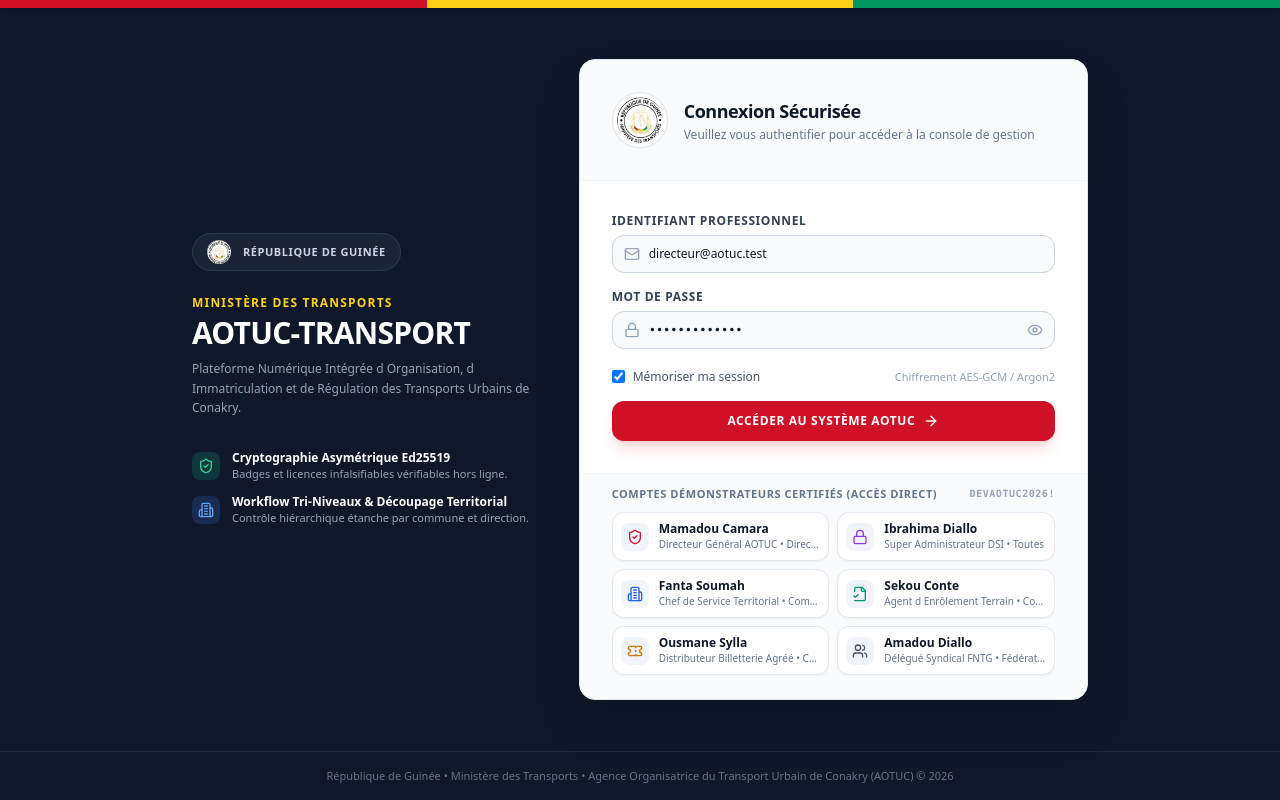
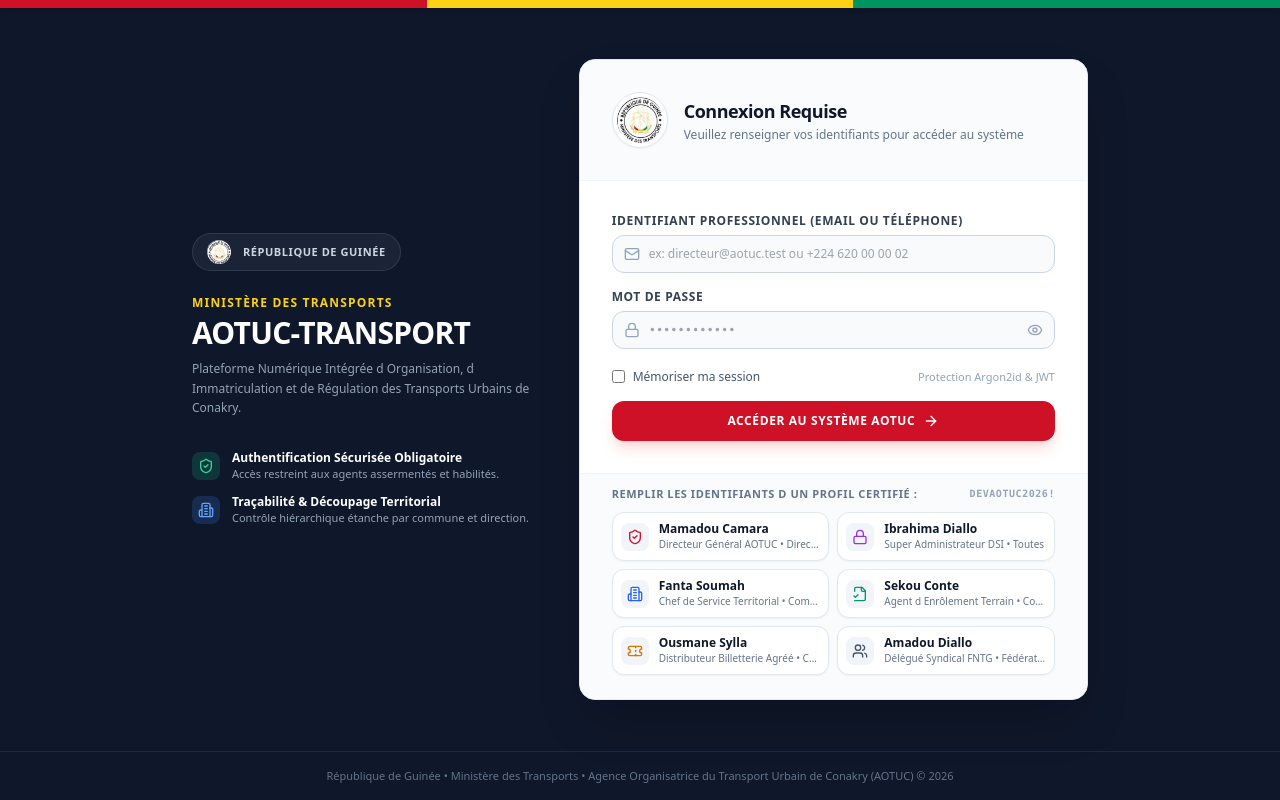
Before and after one commit to sammy280/AOTUC-Transport, a React (Vite) app in the folder web-admin/: page / in a window 1280 px wide. Built offline with nearby package versions, Linux system fonts and the light colour scheme.

Commit message:
fix(auth): enforce strict login requirement with mandatory credential submission

```diff
--- a/web-admin/src/features/auth/LoginView.tsx
+++ b/web-admin/src/features/auth/LoginView.tsx
@@ -11,6 +11,7 @@ import {
   Users,
   Ticket,
   ArrowRight,
+  Info,
 } from 'lucide-react';
 import { UserContext, RoleType } from '../../types';
 
@@ -100,30 +101,35 @@ const DEMO_ACCOUNTS: DemoAccount[] = [
 ];
 
 export const LoginView: React.FC<LoginViewProps> = ({ onLoginSuccess }) => {
-  const [identifier, setIdentifier] = useState('directeur@aotuc.test');
-  const [password, setPassword] = useState('DevAotuc2026!');
+  // Empty initially so the user MUST fill credentials to login
+  const [identifier, setIdentifier] = useState('');
+  const [password, setPassword] = useState('');
   const [showPassword, setShowPassword] = useState(false);
-  const [rememberMe, setRememberMe] = useState(true);
+  const [rememberMe, setRememberMe] = useState(false);
   const [isLoading, setIsLoading] = useState(false);
   const [errorMessage, setErrorMessage] = useState<string | null>(null);
+  const [infoMessage, setInfoMessage] = useState<string | null>(null);
 
   const handleLogin = async (e: React.FormEvent) => {
     e.preventDefault();
     setErrorMessage(null);
 
-    if (!identifier.trim() || !password.trim()) {
-      setErrorMessage('Veuillez renseigner votre identifiant et votre mot de passe.');
+    const cleanIdentifier = identifier.trim();
+    const cleanPassword = password.trim();
+
+    if (!cleanIdentifier || !cleanPassword) {
+      setErrorMessage('Veuillez saisir votre identifiant professionnel et votre mot de passe.');
       return;
     }
 
     setIsLoading(true);
 
     try {
-      // 1. First attempt real backend authentication
+      // 1. Attempt backend authentication
       const response = await fetch('http://localhost:5000/api/v1/auth/login', {
         method: 'POST',
         headers: { 'Content-Type': 'application/json' },
-        body: JSON.stringify({ identifier: identifier.trim(), password: password.trim() }),
+        body: JSON.stringify({ identifier: cleanIdentifier, password: cleanPassword }),
       }).catch(() => null);
 
       if (response && response.ok) {
@@ -138,12 +144,12 @@ export const LoginView: React.FC<LoginViewProps> = ({ onLoginSuccess }) => {
           roleLabel: 'Directeur Général AOTUC',
           communeName: apiUser?.communeName || 'Direction Générale',
           communeId: apiUser?.communeId || null,
-          email: apiUser?.email || identifier,
+          email: apiUser?.email || cleanIdentifier,
           phoneNumber: apiUser?.phoneNumber,
         };
 
         if (rememberMe) {
-          localStorage.setItem('aotuc_auth_token', accessToken || 'mock-token');
+          localStorage.setItem('aotuc_auth_token', accessToken || 'token-session');
           localStorage.setItem('aotuc_user', JSON.stringify(loggedUser));
         }
 
@@ -151,14 +157,14 @@ export const LoginView: React.FC<LoginViewProps> = ({ onLoginSuccess }) => {
         return;
       }
 
-      // 2. Fallback to Local Certified Demo Match (offline/standalone dev mode)
+      // 2. Demo credentials matching
       const matchedDemo = DEMO_ACCOUNTS.find(
         (acc) =>
-          acc.email.toLowerCase() === identifier.trim().toLowerCase() ||
-          acc.phone.replace(/\s+/g, '') === identifier.replace(/\s+/g, '')
+          acc.email.toLowerCase() === cleanIdentifier.toLowerCase() ||
+          acc.phone.replace(/\s+/g, '') === cleanIdentifier.replace(/\s+/g, '')
       );
 
-      if (matchedDemo && password.trim() === 'DevAotuc2026!') {
+      if (matchedDemo && cleanPassword === 'DevAotuc2026!') {
         const loggedUser: UserContext = {
           id: `usr-${matchedDemo.role.toLowerCase()}`,
           name: matchedDemo.name,
@@ -179,9 +185,9 @@ export const LoginView: React.FC<LoginViewProps> = ({ onLoginSuccess }) => {
         return;
       }
 
-      // If credentials do not match
+      // Credentials rejected
       setErrorMessage(
-        'Identifiant ou mot de passe incorrect. Pour les tests, utilisez le mot de passe "DevAotuc2026!" ou cliquez sur un compte de démonstration ci-dessous.'
+        'Identifiant ou mot de passe invalide. Veuillez vérifier vos identifiants ou sélectionner un compte de test ci-dessous.'
       );
     } catch {
       setErrorMessage('Une erreur est survenue lors de la tentative de connexion.');
@@ -191,28 +197,13 @@ export const LoginView: React.FC<LoginViewProps> = ({ onLoginSuccess }) => {
   };
 
   const handleSelectDemoAccount = (demo: DemoAccount) => {
+    // Populate form fields only without automatically bypassing the login gate
     setIdentifier(demo.email);
     setPassword('DevAotuc2026!');
     setErrorMessage(null);
-
-    // Instant login for smooth developer experience
-    const loggedUser: UserContext = {
-      id: `usr-${demo.role.toLowerCase()}`,
-      name: demo.name,
-      role: demo.role,
-      roleLabel: demo.roleLabel,
-      communeName: demo.commune,
-      communeId: demo.communeId,
-      email: demo.email,
-      phoneNumber: demo.phone,
-    };
-
-    if (rememberMe) {
-      localStorage.setItem('aotuc_auth_token', 'mock-jwt-token-aotuc-2026');
-      localStorage.setItem('aotuc_user', JSON.stringify(loggedUser));
-    }
-
-    onLoginSuccess(loggedUser, 'mock-jwt-token-aotuc-2026');
+    setInfoMessage(
+      `Identifiants pré-remplis pour « ${demo.name} » (${demo.roleLabel}). Cliquez sur « Accéder au Système AOTUC » pour valider la connexion.`
+    );
   };
 
   return (
@@ -257,8 +248,8 @@ export const LoginView: React.FC<LoginViewProps> = ({ onLoginSuccess }) => {
                   <ShieldCheck className="w-4 h-4" />
                 </div>
                 <div>
-                  <div className="font-semibold text-white">Cryptographie Asymétrique Ed25519</div>
-                  <div className="text-[11px] text-slate-400">Badges et licences infalsifiables vérifiables hors ligne.</div>
+                  <div className="font-semibold text-white">Authentification Sécurisée Obligatoire</div>
+                  <div className="text-[11px] text-slate-400">Accès restreint aux agents assermentés et habilités.</div>
                 </div>
               </div>
 
@@ -267,7 +258,7 @@ export const LoginView: React.FC<LoginViewProps> = ({ onLoginSuccess }) => {
                   <Building2 className="w-4 h-4" />
                 </div>
                 <div>
-                  <div className="font-semibold text-white">Workflow Tri-Niveaux & Découpage Territorial</div>
+                  <div className="font-semibold text-white">Traçabilité & Découpage Territorial</div>
                   <div className="text-[11px] text-slate-400">Contrôle hiérarchique étanche par commune et direction.</div>
                 </div>
               </div>
@@ -285,10 +276,10 @@ export const LoginView: React.FC<LoginViewProps> = ({ onLoginSuccess }) => {
               />
               <div>
                 <h2 className="text-lg font-bold text-slate-900 tracking-tight">
-                  Connexion Sécurisée
+                  Connexion Requise
                 </h2>
                 <p className="text-xs text-slate-500 mt-0.5">
-                  Veuillez vous authentifier pour accéder à la console de gestion
+                  Veuillez renseigner vos identifiants pour accéder au système
                 </p>
               </div>
             </div>
@@ -301,11 +292,19 @@ export const LoginView: React.FC<LoginViewProps> = ({ onLoginSuccess }) => {
               </div>
             )}
 
+            {/* Info Notice when demo account selected */}
+            {infoMessage && (
+              <div className="mx-6 sm:mx-8 mt-6 p-3.5 bg-blue-50 border border-blue-200 rounded-xl flex items-start space-x-3 text-blue-900 text-xs">
+                <Info className="w-4 h-4 text-blue-600 flex-shrink-0 mt-0.5" />
+                <span className="leading-relaxed">{infoMessage}</span>
+              </div>
+            )}
+
             {/* Login Form */}
             <form onSubmit={handleLogin} className="p-6 sm:p-8 space-y-4">
               <div>
                 <label className="block text-xs font-bold text-slate-700 uppercase tracking-wider mb-1.5">
-                  Identifiant Professionnel
+                  Identifiant Professionnel (Email ou Téléphone)
                 </label>
                 <div className="relative">
                   <div className="absolute inset-y-0 left-0 pl-3 flex items-center pointer-events-none text-slate-400">
@@ -314,8 +313,11 @@ export const LoginView: React.FC<LoginViewProps> = ({ onLoginSuccess }) => {
                   <input
                     type="text"
                     value={identifier}
-                    onChange={(e) => setIdentifier(e.target.value)}
-                    placeholder="email@aotuc.test ou +224 6XX XX XX XX"
+                    onChange={(e) => {
+                      setIdentifier(e.target.value);
+                      setInfoMessage(null);
+                    }}
+                    placeholder="ex: directeur@aotuc.test ou +224 620 00 00 02"
                     className="w-full pl-9 pr-3 py-2.5 text-xs bg-slate-50 border border-slate-300 rounded-xl text-slate-900 focus:bg-white focus:outline-none focus:ring-2 focus:ring-[#CE1126] transition"
                     required
                   />
@@ -333,7 +335,10 @@ export const LoginView: React.FC<LoginViewProps> = ({ onLoginSuccess }) => {
                   <input
                     type={showPassword ? 'text' : 'password'}
                     value={password}
-                    onChange={(e) => setPassword(e.target.value)}
+                    onChange={(e) => {
+                      setPassword(e.target.value);
+                      setInfoMessage(null);
+                    }}
                     placeholder="••••••••••••"
                     className="w-full pl-9 pr-10 py-2.5 text-xs bg-slate-50 border border-slate-300 rounded-xl text-slate-900 focus:bg-white focus:outline-none focus:ring-2 focus:ring-[#CE1126] transition font-mono"
                     required
@@ -359,16 +364,16 @@ export const LoginView: React.FC<LoginViewProps> = ({ onLoginSuccess }) => {
                   />
                   <span>Mémoriser ma session</span>
                 </label>
-                <span className="text-[11px] text-slate-400">Chiffrement AES-GCM / Argon2</span>
+                <span className="text-[11px] text-slate-400">Protection Argon2id & JWT</span>
               </div>
 
               <button
                 type="submit"
                 disabled={isLoading}
-                className="w-full py-3 px-4 bg-[#CE1126] hover:bg-[#b00f20] text-white rounded-xl text-xs font-bold uppercase tracking-wider flex items-center justify-center space-x-2 shadow-lg shadow-red-500/20 transition disabled:opacity-50"
+                className="w-full py-3 px-4 bg-[#CE1126] hover:bg-[#b00f20] text-white rounded-xl text-xs font-bold uppercase tracking-wider flex items-center justify-center space-x-2 shadow-lg shadow-red-500/20 transition disabled:opacity-50 cursor-pointer"
               >
                 {isLoading ? (
-                  <span>Authentification en cours...</span>
+                  <span>Vérification des accréditations...</span>
                 ) : (
                   <>
                     <span>Accéder au Système AOTUC</span>
@@ -381,7 +386,7 @@ export const LoginView: React.FC<LoginViewProps> = ({ onLoginSuccess }) => {
             {/* Quick Demo Accounts Selection */}
             <div className="px-6 sm:px-8 pb-6 pt-3 bg-slate-50/70 border-t border-slate-100">
               <div className="text-[11px] font-bold uppercase tracking-wider text-slate-500 mb-2.5 flex items-center justify-between">
-                <span>Comptes Démonstrateurs Certifiés (Accès Direct)</span>
+                <span>Remplir les identifiants d un profil certifié :</span>
                 <span className="text-[10px] text-slate-400 font-mono">DevAotuc2026!</span>
               </div>
 
@@ -391,7 +396,8 @@ export const LoginView: React.FC<LoginViewProps> = ({ onLoginSuccess }) => {
                     key={demo.email}
                     type="button"
                     onClick={() => handleSelectDemoAccount(demo)}
-                    className="p-2 text-left bg-white border border-slate-200 hover:border-slate-300 hover:bg-slate-50 rounded-xl transition flex items-center space-x-2.5 group shadow-sm"
+                    className="p-2 text-left bg-white border border-slate-200 hover:border-slate-300 hover:bg-slate-50 rounded-xl transition flex items-center space-x-2.5 group shadow-sm cursor-pointer"
+                    title={`Remplir les identifiants pour ${demo.name}`}
                   >
                     <div className="p-1.5 rounded-lg bg-slate-100 group-hover:scale-105 transition">
                       {demo.icon}
```
Also changed, not shown: web-admin/src/App.tsx (+7 -3 lines).
